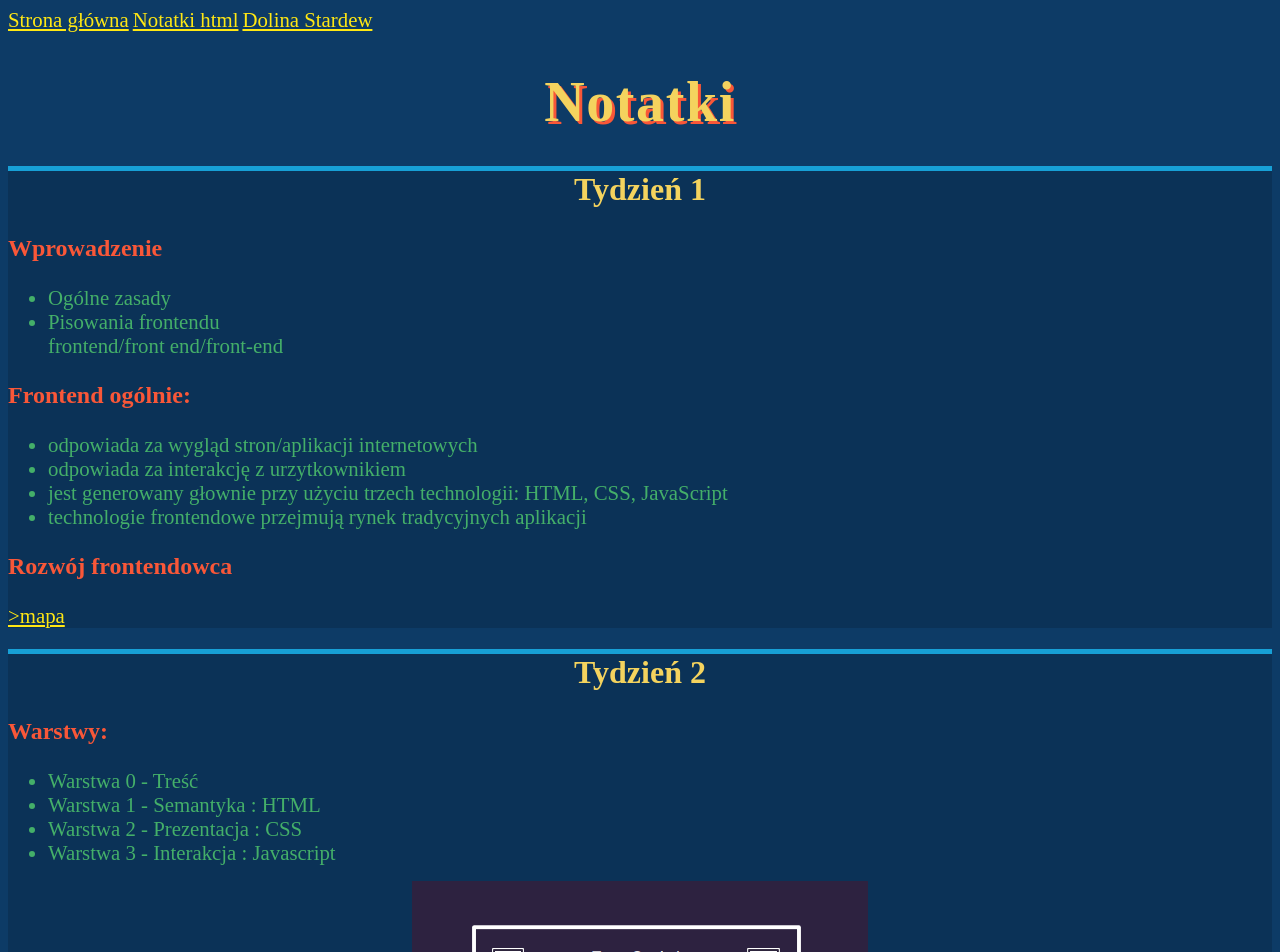
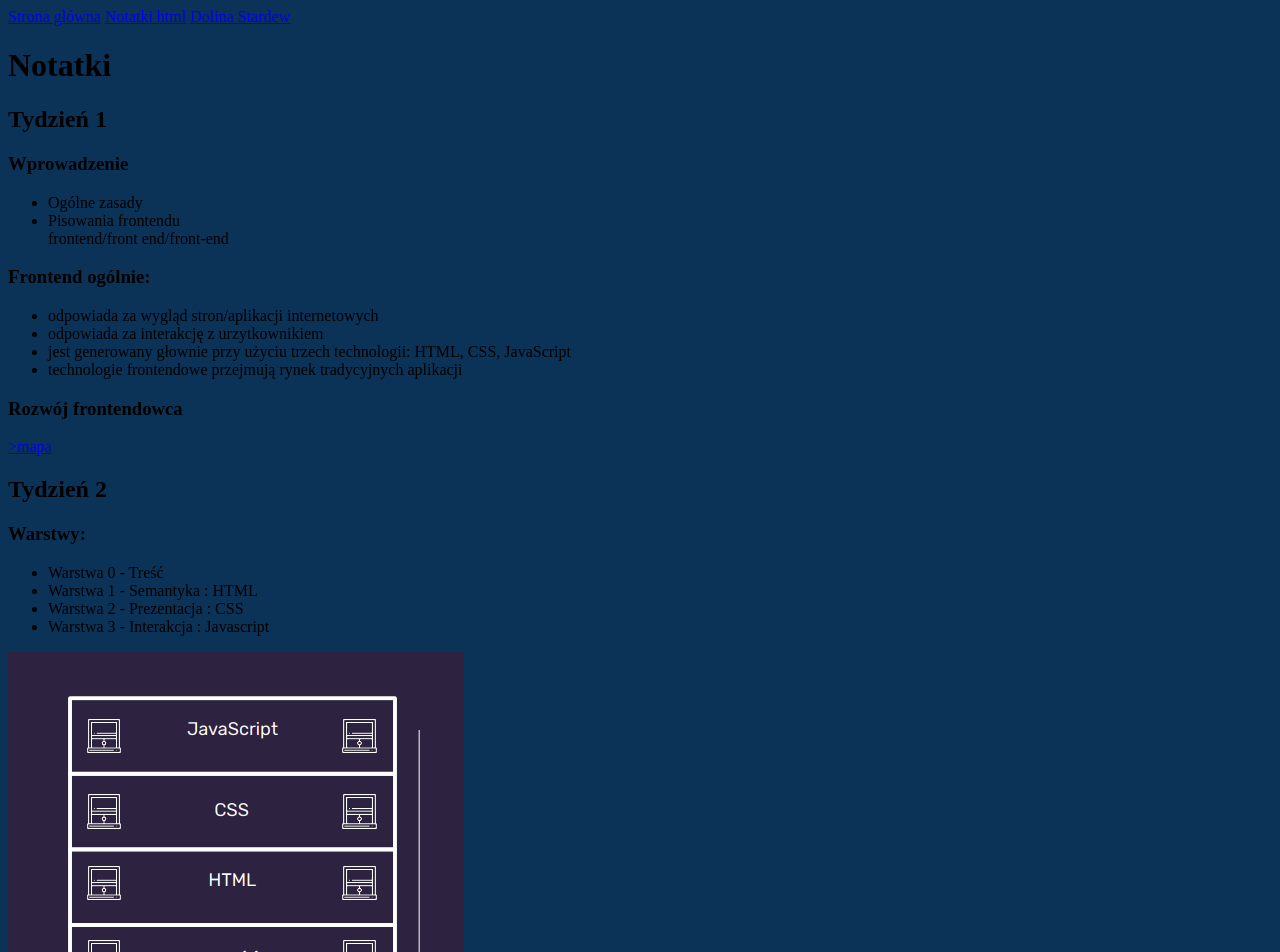
Before and after one commit to maciejbik/homepage, a plain HTML site: page notatki-html.html in a window 1280 px wide. Shown: the top 952 px of the page. Drawn offline with Linux system fonts and the light colour scheme.

Commit message:
start of adding new css

```diff
--- a/style.css
+++ b/style.css
@@ -1,76 +1,8 @@
-body {
-  background: #0d3b66;
+body
+{
+  background: #0b3257;
 }
+.subpage-navigation
+{
 
-h1 {
-  text-align: center;
-  font-family: lazer84;
-  font-size: 3rem;
-  letter-spacing: 0.1rem;
-  color: #f4d35e;
-  text-shadow: 3px 3px 0 #f95738;
 }
-h2 {
-  font-size: 2rem;
-  text-align: center;
-  color: #f4d35e;
-}
-h3 {
-  font-size: 1.5rem;
-  color: #f95738;
-}
-h4 {
-  color: #e23917;
-}
-section {
-  background: #0b3257;
-  box-shadow: 0px -5px 0 rgb(23, 160, 214);
-}
-p {
-  font-size: 1.1rem;
-  color: #faf0ca;
-}
-li {
-  font-size: 1.3rem;
-  color: #44af69;
-}
-a {
-  font-size: 1.3rem;
-  color: rgb(255, 231, 19);
-}
-footer {
-  font-size: 1.2rem;
-  color: #f8333c;
-}
-
-.hero__photo {
-  max-width: 5000px;
-  border-radius: 30% 70% 70% 30%/30% 1000% 70% 70%;
-  animation: organic alternate 43s ease-in-out infinite reverse;
-  align-self: center;
-}
-.main-header {
-  text-align: center;
-  font-family: lazer84;
-  font-size: 3.5rem;
-  letter-spacing: 0.1rem;
-  color: #f4d35e;
-  text-shadow: 3px 3px 0 #f95738;
-}
-.important-highlight {
-  color: #f95738;
-  text-shadow: 3px 3px 0 #f4d35e;
-}
-.img-centered {
-  display: block;
-  margin-left: auto;
-  margin-right: auto;
-}
-.change-subpage {
-  text-align: center;
-}
-.change-subpage a {
-  color: aqua;
-  text-decoration: underline overline dotted rgb(44, 248, 221);
-  font-size: 2rem;
-}
```
Also changed, not shown: index.html (+0 -1 lines).
